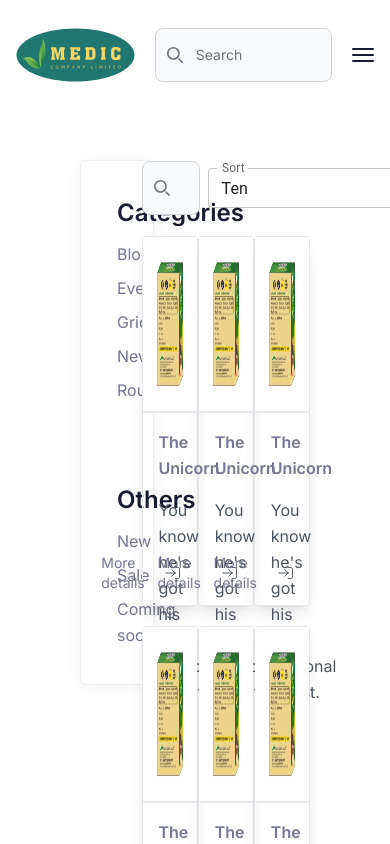
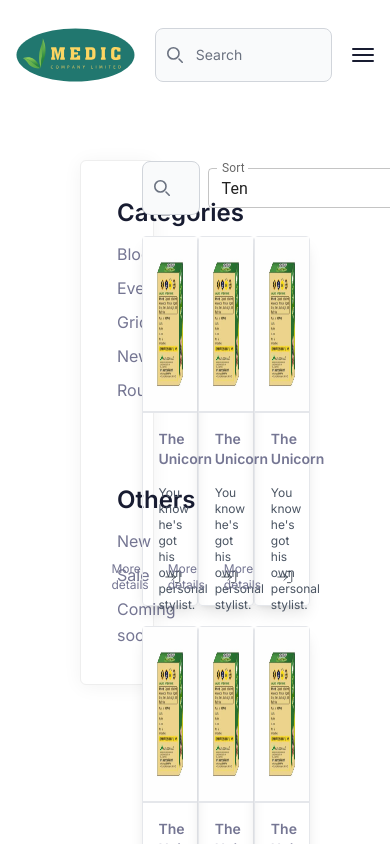
Before and after one commit to GrexThinh/grex-2hand-store, a Next.js app in the folder medic-app/: page /products in a window 390 px wide. Shown: the top 844 px of the page. Built offline with nearby package versions, Linux system fonts and the light colour scheme.

Commit message:
update home page

```diff
--- a/medic-app/components/ProductCard.tsx
+++ b/medic-app/components/ProductCard.tsx
@@ -20,20 +20,20 @@ const ProductCard = ({ product }) => {
           />
         </div>
         <div className="relative h-48">
-          <div className="font-primary text-palette-primary px-4 pt-4 font-semibold xl:text-2xl">
+          <div className="font-primary text-palette-primary px-4 pt-4 font-semibold xl:text-xl text-sm md:text-xl sm:text-xl lg:text-xl">
             {title}
           </div>
-          <div className="font-primary p-4 text-gray-600 xl:text-lg sm:text-xs">
+          <div className="font-primary p-4 text-gray-600 text-xs xl:text-lg sm:text-sm md:text-lg lg:text-xl">
             {description}
           </div>
           <div
             className="text-palette-dark bg-palette-lighter absolute bottom-0 right-0 mb-2 rounded-tl-sm pb-1 pr-4 pt-2
             xl:text-base xl:font-medium"
           >
-            <div className="flex space-x-3 items-center">
-              <p className="text-sm md:text-xl xl:text-xl">More details</p>
+            <div className="flex space-x-2 items-center">
+              <p className="text-xs xl:text-lg sm:text-sm md:text-lg lg:text-xl">More details</p>
               <svg
-                className="h-6 w-6 text-gray-800 dark:text-white"
+                className="h-6 w-6 text-gray-800 dark:text-white text-xs"
                 aria-hidden="true"
                 xmlns="http://www.w3.org/2000/svg"
                 fill="none"
--- a/medic-app/components/Testimoni.tsx
+++ b/medic-app/components/Testimoni.tsx
@@ -68,7 +68,7 @@ const Testimoni = ({}) => {
         </a>
       );
     },
-    dotsClass: "slick-dots w-max absolute mt-20  ",
+    dotsClass: "slick-dots w-full absolute mt-20  ",
     infinite: true,
     speed: 500,
     slidesToShow: 3,
@@ -150,18 +150,21 @@ const Testimoni = ({}) => {
           <Link href={`/blog/blog-details`} passHref>
             <div className="flex px-3" key={index}>
               <div className="flex flex-col rounded-lg border-2 border-gray-500 p-8 transition-all hover:border-orange-500">
-                <div className="flex space-x-5">
-                  <Image
-                    src={listTestimonis.image}
-                    height="300"
-                    width="200"
-                    alt="Icon People"
-                  />
+                <div className="flex flex-col space-y-5 sm:flex-row sm:space-x-5 md:flex-row md:space-x-5 xl:flex-row xl:space-x-5">
+                  <div className="flex justify-center">
+                    <img
+                      src={listTestimonis.image}
+                      alt="testimoni"
+                      className="h-40 w-36 sm:w-48 md:w-60 xl:w-60"
+                    />
+                  </div>
                   <div className="flex flex-col place-content-evenly space-y-5">
-                    <p>{listTestimonis.name}</p>
-                    <p className="">{listTestimonis.testimoni}</p>
-                    <div className="flex space-x-3 items-center">
-                      <p className="xl:text-xl md:text-xl sm:text-sm">More details</p>
+                    <p className="flex justify-center text-xl font-semibold">{listTestimonis.name}</p>
+                    <p className="flex justify-center">{listTestimonis.testimoni}</p>
+                    <div className="flex items-center space-x-3 justify-end">
+                      <p className="sm:text-sm md:text-xl xl:text-xl">
+                        More details
+                      </p>
                       <svg
                         className="h-6 w-6 text-gray-800 dark:text-white"
                         aria-hidden="true"
```
